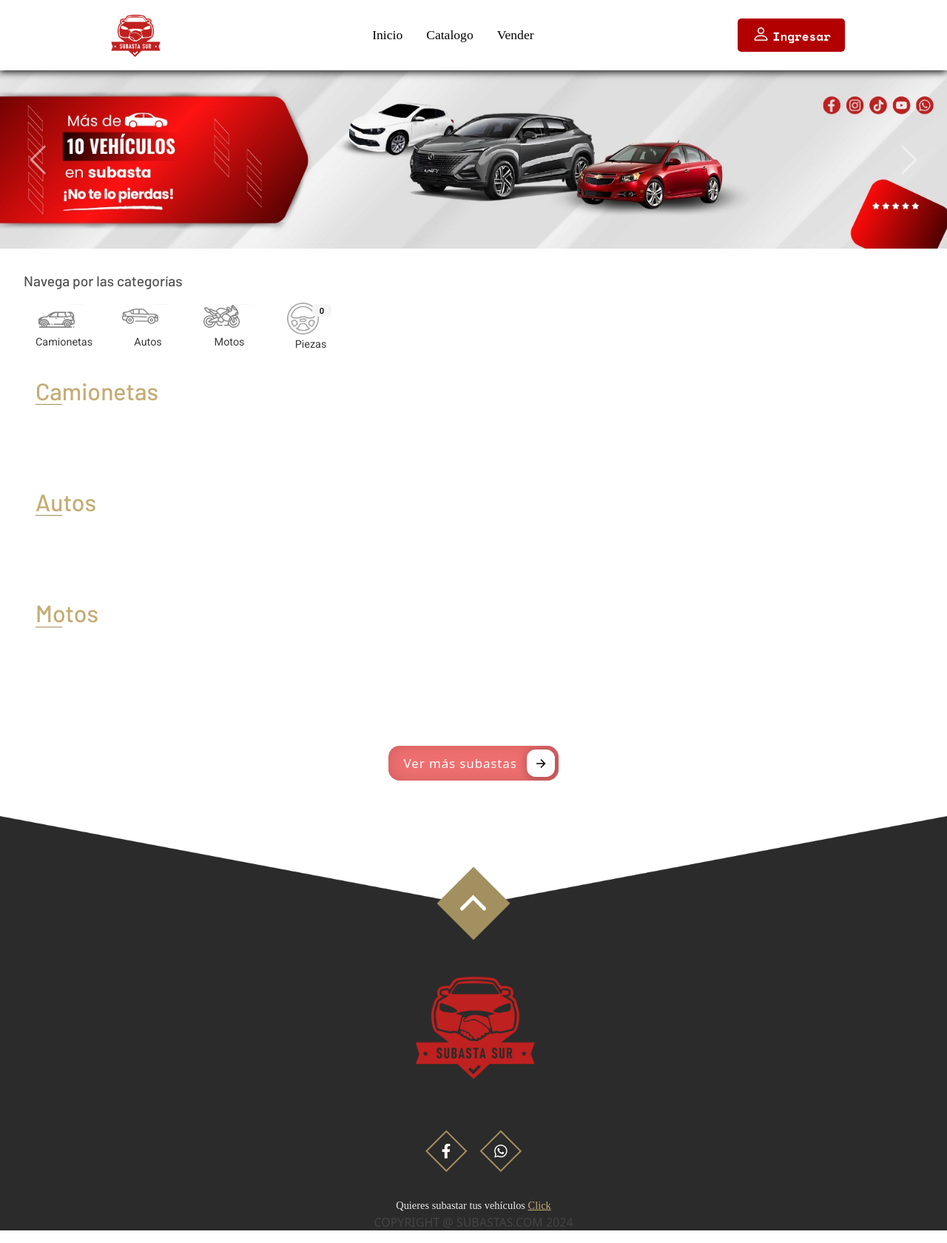
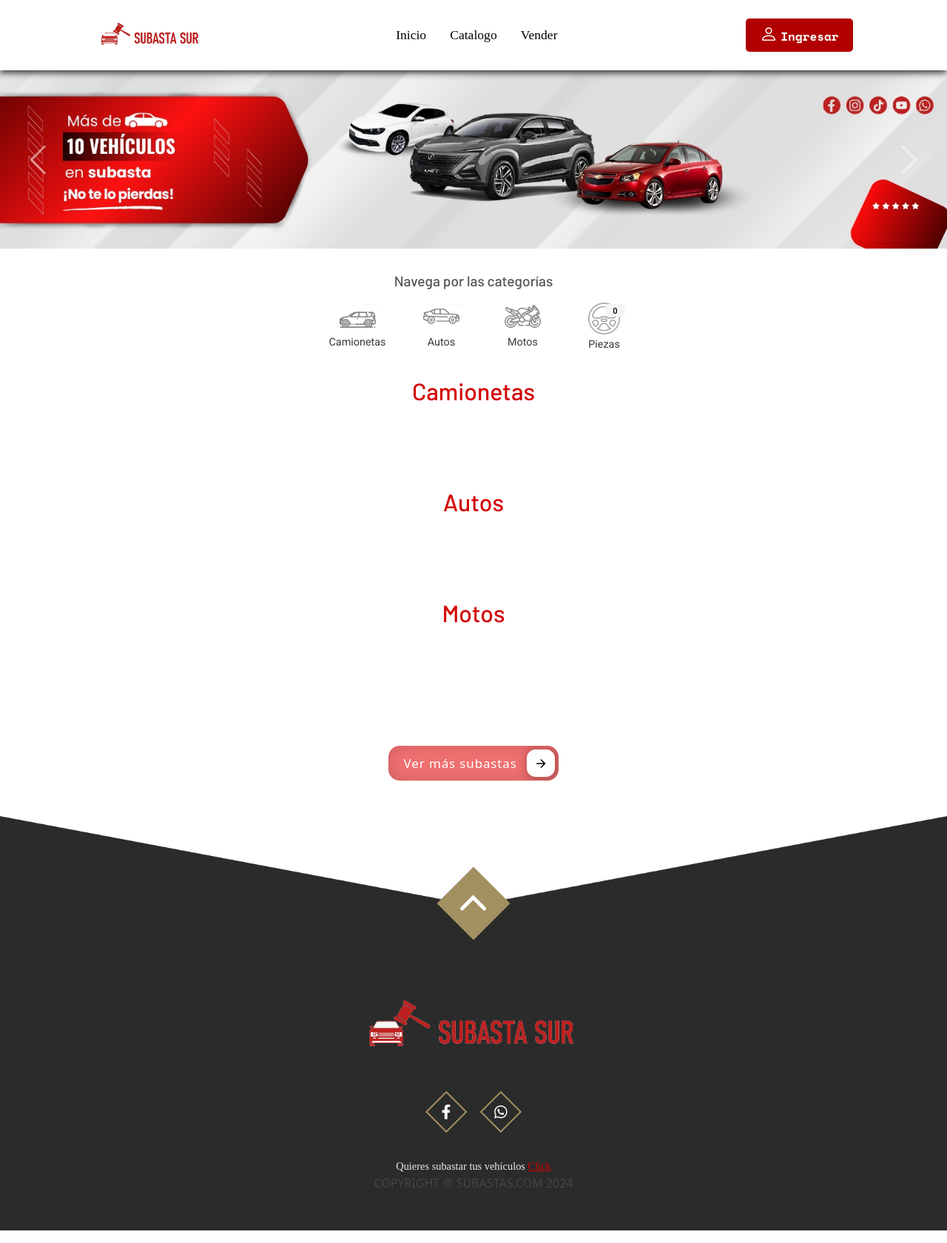
Before and after one commit to Andry-code-web/subastas_online_v2, a Node server app: template src/views/home.ejs in a window 1280 px wide. Shown: the whole page at 74% size. Run offline with Node 20, Linux system fonts and the light colour scheme; the template is opened without the code that fills it, so the values that code supplies are empty; some web fonts are replaced.

Commit message:
produccion_v11

```diff
--- a/public/css/style_home.css
+++ b/public/css/style_home.css
@@ -11,8 +11,8 @@
   --font--testimoni: "Modern Antiqua";
   --font--about: "BioRhyme";
   --font--cont: "Scope One";
-  --bg--botones: #a29060;
-  --color--sub: #c5ac75;
+  --bg--botones: #d30000;
+  --color--sub: #d30000;
 }
 
 * {
@@ -36,7 +36,7 @@ header {
 }
 
 .logo {
-  width: 7%;
+  width: 12%;
 }
 
 .logo img {
@@ -262,7 +262,11 @@ header .session p .btn_menu i {
 .categoria {
   width: 100%;
   height: auto;
-  padding: 1rem .5rem 1rem 2rem;
+  padding: 1rem 15rem 1rem 15rem;
+  text-align: center;
+  display: flex;
+  flex-direction: column;
+  align-items: center;
 }
 
 .categoria h2 {
@@ -302,6 +306,12 @@ header .session p .btn_menu i {
   -webkit-filter: grayscale(0.5);
   filter: opacity(50%);
 }
+
+.iconos_cuentas .icono img:hover {
+  filter: invert(16%) sepia(90%) saturate(3000%) hue-rotate(-20deg) brightness(110%);
+}
+
+
 
 .piezas img {
   width: 70% !important;
@@ -425,6 +435,8 @@ header .session p .btn_menu i {
 .subastas {
   width: 100%;
   height: auto;
+  padding-left: 15rem;
+  padding-right: 15rem;
 }
 
 /* .subastas .fondo {
@@ -454,12 +466,13 @@ header .session p .btn_menu i {
 .subastas h2 {
   font-size: 2rem;
   font-family: var(--font--banner--semi);
-  color: var(--color--sub);
+  color: #d30000;
   font-weight: 500;
   position: relative;
+  text-align: center;
 }
 
-.subastas h2::before{
+/* .subastas h2::before{
   content: '';
   position: absolute;
   bottom: 0;
@@ -467,7 +480,7 @@ header .session p .btn_menu i {
   width: 3%;
   height: 1px;
   background-color: #a29060;
-}
+} */
 
 .content_card {
   width: 100%;
@@ -545,7 +558,7 @@ header .session p .btn_menu i {
 
 
 .card_home {
-  width: 200px;
+  width: 220px;
   height: 320px;
   padding: .8em;
   background: #f5f5f5;
@@ -592,6 +605,10 @@ svg {
   font-weight: 900;
   font-size: 1.2em;
   line-height: 1.5;
+}
+
+.precio{
+  font-size: 1rem;
 }
 
 .text-body {
@@ -1038,7 +1055,7 @@ footer::before {
 }
 
 .img_logo {
-  width: 20%;
+  width: 30%;
 }
 
 .subastar {
--- a/src/views/home.ejs
+++ b/src/views/home.ejs
@@ -23,7 +23,7 @@
 <body>
   <!-- CABEZERA -->
   <header>
-    <div class="logo"><img src="/img/SUBASTA-SUR-COLOR-ROJO-SIN-FONDO.png" alt=""></div>
+    <div class="logo"><img src="/img/logo_v2_sin_fondo.png" alt=""></div>
     <nav>
       <a href="/">Inicio</a>
       <a href="/catalogo">Catalogo</a>
@@ -254,7 +254,7 @@
               </div>
             </div>
             <div class="card-footer">
-              <span class="text-title">
+              <span class="text-title precio" id="precio">
                 $<%= subasta.precio_base %>
               </span>
               <div class="card-button">
@@ -310,7 +310,7 @@
               </div>
             </div>
             <div class="card-footer">
-              <span class="text-title">
+              <span class="text-title precio">
                 $<%= subasta.precio_base %>
               </span>
               <div class="card-button">
@@ -366,7 +366,7 @@
               </div>
             </div>
             <div class="card-footer">
-              <span class="text-title">
+              <span class="text-title precio">
                 $<%= subasta.precio_base %>
               </span>
               <div class="card-button">
@@ -400,7 +400,7 @@
     <img class="img_footer" src="/img/footer.png" alt="">
     <div class="contenedor_superior">
       <div class="contet_footer">
-        <img class="img_logo" src="/img/SUBASTA-SUR-COLOR-ROJO-SIN-FONDO.png" alt="">
+        <img class="img_logo" src="/img/logo_v2_sin_fondo.png" alt="">
         <div class="redes_footer">
           <a href="">
             <img src="/img/face_footer.svg" alt="">
@@ -512,6 +512,20 @@
       });
     });
   </script>
+
+ <!--  <script>
+    document.addEventListener('DOMContentLoaded', function () {
+      const precioElement = document.getElementById('precio');
+      let precio = parseInt(precioElement.textContent.replace('$', '').replace(/\s+/g, ''), 10);
+
+      if (precio >= 1000) {
+        const milPart = Math.floor(precio / 1000);
+        precioElement.textContent = `$${milPart}/mil`;
+      } else {
+        precioElement.textContent = `$${precio}`;
+      }
+    });
+  </script> -->
 </body>
 
 </html>
--- a/src/views/subasta.ejs
+++ b/src/views/subasta.ejs
@@ -223,7 +223,7 @@
       <div class="card-header">
         <div class="fecha_subasta">
           <p>Inicia<br>
-            <%= subasta.fecha_formateada %>
+            <%= fechaFormateadaEsp %>
           </p>
         </div>
         <div class="hora_subasta">
@@ -232,6 +232,7 @@
           </p>
         </div>
       </div>
+
 
       <div class="card-body" id="body_card">
         <h2>¡Oportunidad para el que sabe!</h2>
```
Also changed, not shown: public/css/style_subastas.css (+9 -9 lines), src/routes/user_routes.js (+13 -9 lines), public/img/logo_v2.jpeg (added), public/img/logo_v2_sin_fondo.png (added).
